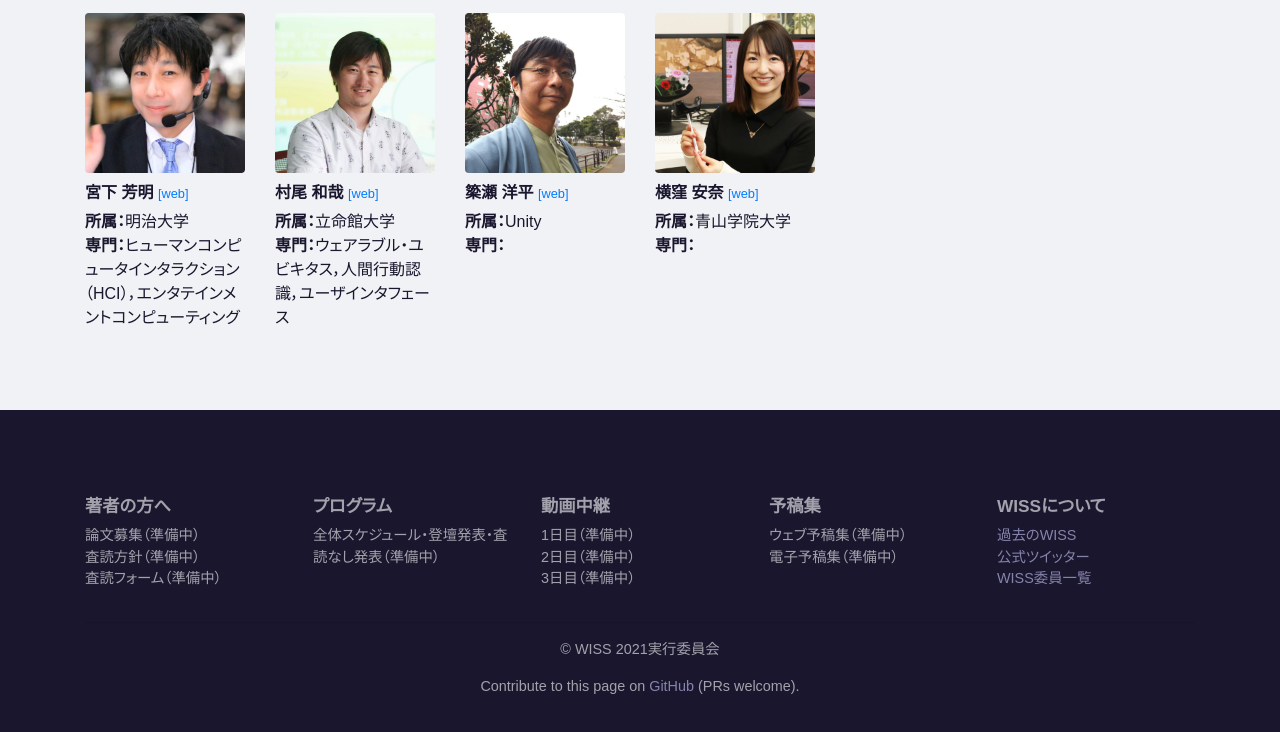
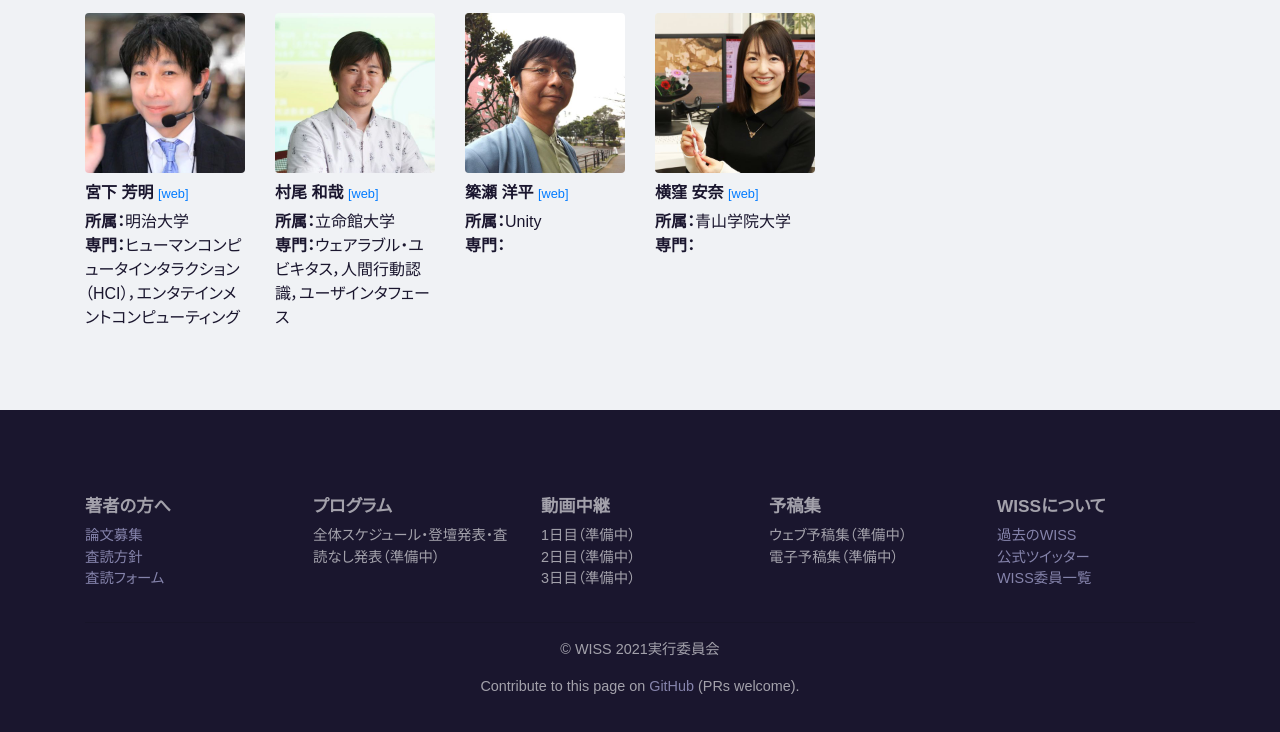
Before and after one commit to tsukasafukusato/webpage_temp, a plain HTML site: page committee.html in a window 1280 px wide. Shown: the part 2942-3674 px from the top of the page. Drawn offline with nearby package versions, Linux system fonts and the light colour scheme; a web font is replaced by a local one.

Commit message:
add cfp page

```diff
--- a/committee.html
+++ b/committee.html
@@ -22,7 +22,7 @@
           <div class="collapse navbar-collapse" id="navbars-menu">
             <ul class="navbar-nav">
               <li class="nav-item dropdown"><a class="nav-link dropdown-toggle" href="./" data-toggle="dropdown" aria-haspopup="true" aria-expanded="false" id="dropdown-for-authors">著者の方へ</a>
-                <div class="dropdown-menu" aria-labelledby="dropdown-for-authors"><a class="dropdown-item disabled">論文募集（準備中）</a><a class="dropdown-item disabled">査読方針（準備中）</a><a class="dropdown-item disabled">査読フォーム（準備中）</a>
+                <div class="dropdown-menu" aria-labelledby="dropdown-for-authors"><a class="dropdown-item" href="./call-for-papers.html">論文募集</a><a class="dropdown-item" href="./review-policy.html">査読方針</a><a class="dropdown-item" href="./review-form.html">査読フォーム</a>
                 </div>
               </li>
               <li class="nav-item dropdown"><a class="nav-link dropdown-toggle" href="./" data-toggle="dropdown" aria-haspopup="true" aria-expanded="false" id="dropdown-program">プログラム</a>
@@ -474,9 +474,9 @@
           <div class="col-4 col-sm">
             <h2>著者の方へ</h2>
             <ul class="list-unstyled">
-              <li><a class="disabled">論文募集（準備中）</a></li>
-              <li><a class="disabled">査読方針（準備中）</a></li>
-              <li><a class="disabled">査読フォーム（準備中）</a></li>
+              <li><a href="./call-for-papers.html">論文募集</a></li>
+              <li><a href="./review-policy.html">査読方針</a></li>
+              <li><a href="./review-form.html">査読フォーム</a></li>
             </ul>
           </div>
           <div class="col-4 col-sm">
```
Also changed, not shown: index.html (+4 -4 lines).
